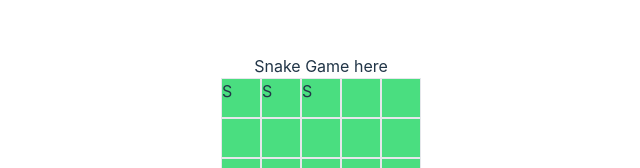
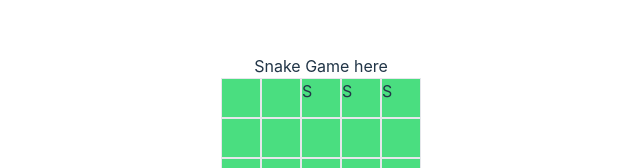
Before and after one commit to fractal-bootcamp/parthagrawal.snake-game, a React (Vite) app: page / in a window 1280 px wide. Shown: the part 234-402 px from the top of the page, without its empty margins (319-959 px from the left). Built offline with nearby package versions, Linux system fonts and the light colour scheme.

Commit message:
snake is moving around

```diff
--- a/src/App.tsx
+++ b/src/App.tsx
@@ -63,11 +63,11 @@ const Cell = ({ value }: { value: string }) => {
   )
 }
 
-const initialSnake: Snake = [0, 1, 2]
+const initialSnake: Snake = [2, 3, 4]
 
 const getPaintedBoard = (game: Game): Board => {
   const { apple, snake } = game
-  const paintedBoard = [...initialBoard]
+  const paintedBoard = structuredClone(initialBoard)
   snake.forEach((position) => {
     paintedBoard[position] = 'S'
   })
@@ -79,18 +79,24 @@ const initialApple = Math.floor(Math.random() * 25 + 1)
 
 const Board = () => {
   // const [board, setBoard] = useState(structuredClone(initialBoard))
-  const [game, setGame] = useState({ snake: initialSnake, apple: initialApple })
+  // const [game, setGame] = useState(structuredClone({ snake: initialSnake, apple: initialApple }))
+  const [snake, setSnake] = useState(initialSnake)
+  const [apple, setApple] = useState(initialApple)
+  const [counter, setCounter] = useState(0)
 
   const handleUserKeyPress = useCallback((event: KeyboardEvent) => {
     const { key } = event;
     console.log("new handle key press:", event)
 
-    const newSnake = calculateNextSnake(game.snake, key as Movement)
+    const newSnake = calculateNextSnake(snake, key as Movement)
     if (newSnake != null) {
-      setGame({ ...game, snake: newSnake })
+      // const newGame = { ...game, snake: newSnake }
+      // debugger;
+      setSnake(newSnake) // new game is correct, but setGame isn't resetting state
+      // setCounter(counter + 1)
     }
 
-  }, [setGame])
+  }, [setSnake, snake])
 
   useEffect(() => {
     document.addEventListener('keydown', handleUserKeyPress)
@@ -98,9 +104,9 @@ const Board = () => {
   }, [handleUserKeyPress])
 
 
-  const board = getPaintedBoard(game)
+  const board = getPaintedBoard({ apple, snake })
 
-  console.log(board)
+  console.log("board repainted!:" + board)
   return (
     <div>
       {/* board is an array of cells */}
--- a/src/game.ts
+++ b/src/game.ts
@@ -33,6 +33,7 @@ export function calculateNextSnake(snake: Snake, movement: Movement) {
 
     //1. add a new head
     function calculateMove(movement: Movement) {
+
         if (movement == 'ArrowDown') {
             return moveDown(snake[0])
         }
```
